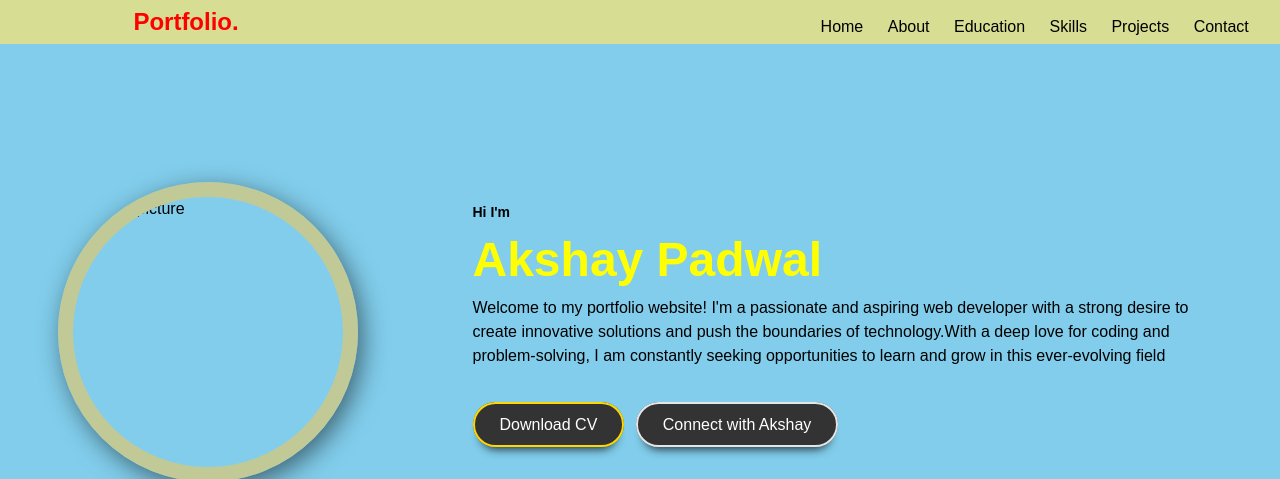
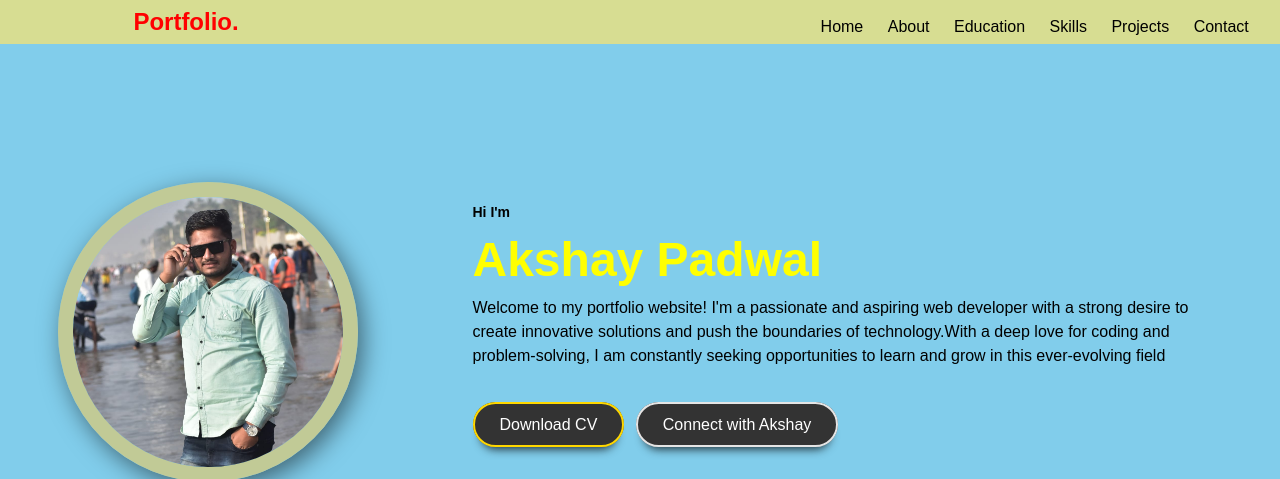
Before and after one commit to akshaypadwal01/Portfolio, a plain HTML site: page index.html in a window 1280 px wide. Shown: the top 479 px of the page. Drawn offline with nearby package versions, Linux system fonts and the light colour scheme; a script that the page names is missing.

Commit message:
Update index.html

```diff
--- a/index.html
+++ b/index.html
@@ -43,7 +43,7 @@
     <br><br><br>
     <div class="FirstElement" id="home">
         <div class="profile-photo">
-            <img src="files/Akshay Photo.jpg" alt="profile picture">
+            <img src="Akshay Photo.jpg" alt="profile picture">
         </div>
         <div class="profile-text"><br><br>
             <h5>Hi I'm </h5><br>
```
